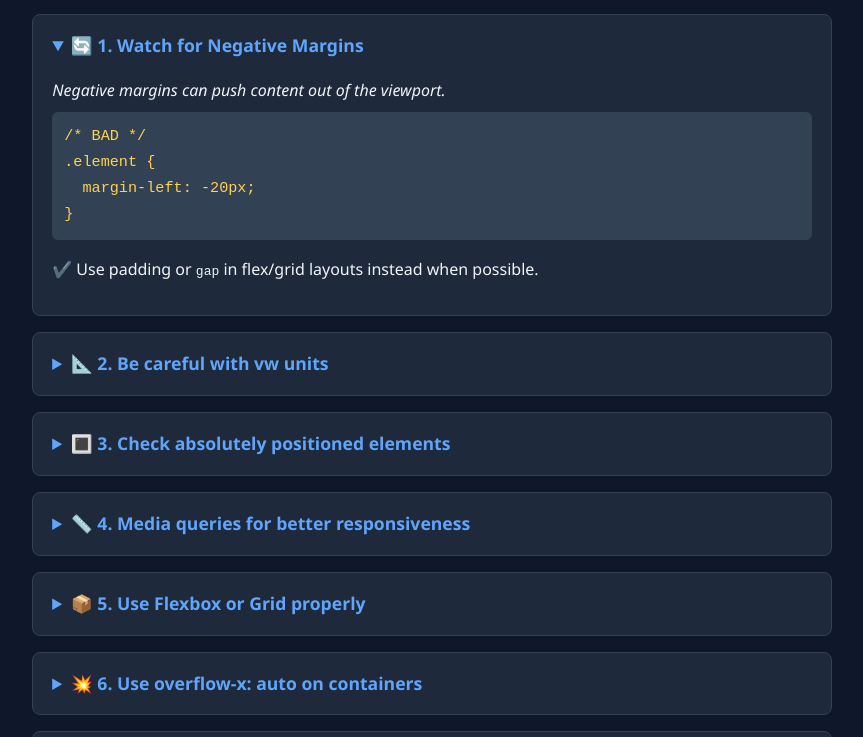
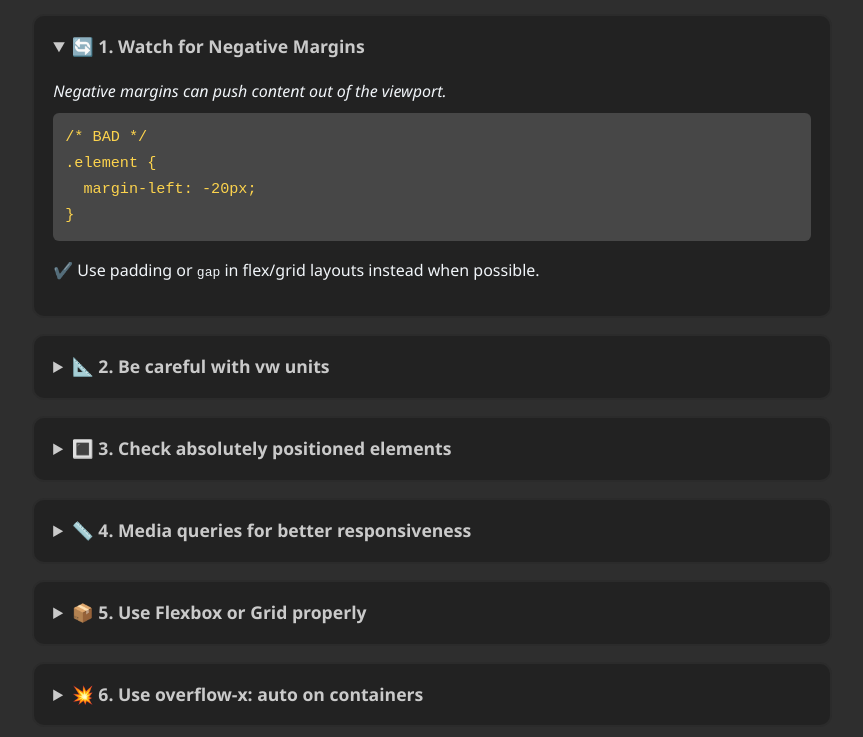
Before and after one commit to refatahkaif/avoid-horizontal-scrollbar, a plain HTML site: page index.html in a window 1280 px wide. Shown: the part 127-864 px from the top of the page, without its empty margins (208-1071 px from the left). Drawn offline with Linux system fonts and the light colour scheme.

Commit message:
everything is done

```diff
--- a/index.html
+++ b/index.html
@@ -1,16 +1,17 @@
 <!DOCTYPE html>
 <html lang="en">
+
 <head>
     <meta charset="UTF-8" />
-  <meta name="viewport" content="width=device-width, initial-scale=1.0"/>
+    <meta name="viewport" content="width=device-width, initial-scale=1.0" />
     <title>Advanced Tips: Avoid Horizontal Scroll</title>
     <style>
         :root {
-      --bg: #0f172a;
-      --card: #1e293b;
+            --bg: #2e2e2e;
+            --card: #222222;
             --text: #f1f5f9;
-      --accent: #60a5fa;
-      --code-bg: #334155;
+            --accent: #cacaca;
+            --code-bg: #474747;
             --code-text: #fcd34d;
         }
 
@@ -37,8 +38,8 @@
 
         details {
             background: var(--card);
-      border: 1px solid #334155;
-      border-radius: 8px;
+            border: 2px solid #2b2b2b;
+            border-radius: 12px;
             margin-bottom: 1rem;
             padding: 1rem 1.2rem;
         }
@@ -79,6 +80,7 @@
         }
     </style>
 </head>
+
 <body>
     <div class="container">
         <h1>🔍 Advanced Tips to Avoid Horizontal Scroll</h1>
@@ -174,7 +176,7 @@
             <summary>🧰 10. Tools that help</summary>
             <ul>
                 <li><a href="https://csslint.net" target="_blank">CSS Lint</a></li>
-        <li><a href="https://developer.chrome.com/docs/devtools/layout" target="_blank">Chrome DevTools Layout pane</a></li>
+                <li><a href="https://developer.chrome.com" target="_blank">Chrome DevTools Layout pane</a></li>
                 <li><a href="https://responsively.app" target="_blank">Responsively App</a></li>
             </ul>
         </details>
@@ -193,4 +195,5 @@
         </details>
     </div>
 </body>
+
 </html>
```
Lines whose indentation alone changed are shown as unchanged.
